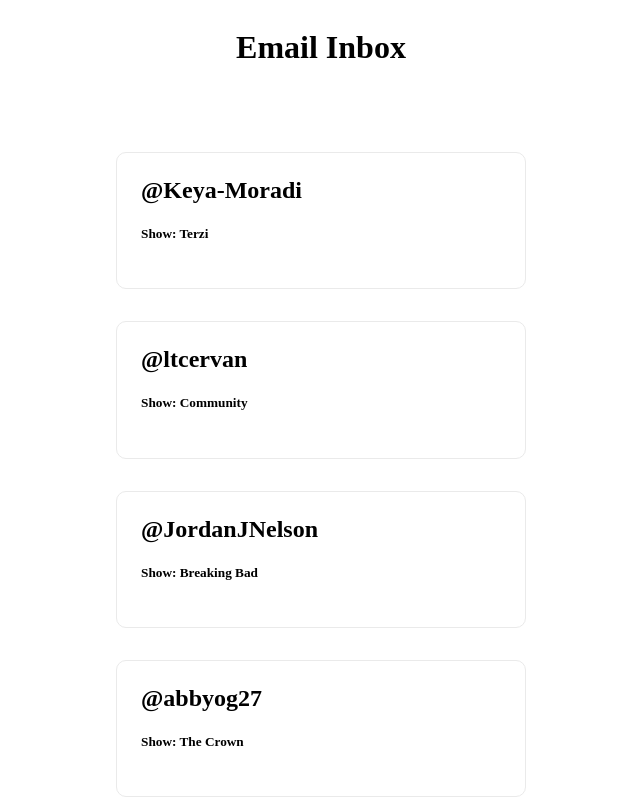
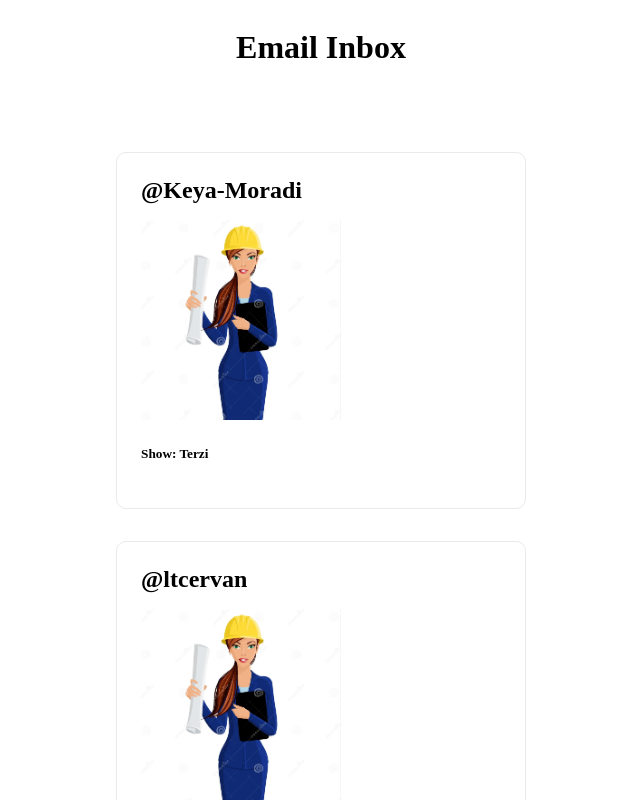
Before and after one commit to SEIRFX-822/nextjs-blog, a Next.js app: page /email/inbox in a window 1280 px wide. Shown: the top 800 px of the page, without its empty margins (319-959 px from the left). Built offline with nearby package versions, Linux system fonts and the light colour scheme.

Commit message:
feat: add images to Messages

```diff
--- a/pages/email/inbox.js
+++ b/pages/email/inbox.js
@@ -2,6 +2,7 @@ import Link from 'next/link';
 import Image from 'next/image';
 import styles from '../../styles/Inbox.module.css';
 import Message from '../message';
+import Avatar from '../avatar';
 
 // data
 const engineersArray = [
@@ -18,13 +19,13 @@ const engineersArray = [
     { username: '@mike-gustafson', message: 'Monarch Legacy of Monsters'},
     { username: '@DonEvans63', message: 'Valhalla'},
     { username: '@DGWonKanobi', message: 'Money Heist'},
-    { username: '@romebell', message: 'Peaky Blinders'},
+    { username: '@romebell', message: 'Peaky Blinders', image: 'https://ca.slack-edge.com/T0351JZQ0-U0166E8MHJT-a00fa1232131-512'},
     { username: '@avisa-ga', message: 'New Amsterdam'},
 ]
 
 export default function Inbox() {
     const displayEngineersArray = engineersArray.map((engineer, idx) => {
-        return <Message username={engineer.username} message={engineer.message} key={idx} />
+        return <Message image={<Avatar />} username={engineer.username} message={engineer.message} key={idx} />
     });
 
     return (
--- a/pages/message.js
+++ b/pages/message.js
@@ -1,9 +1,10 @@
 import styles from '../styles/Inbox.module.css';
 
-export default function Message({ username, message }) {
+export default function Message({ username, message, image }) {
     return (
         <div className={styles.card}>
             <h3>{username}</h3>
+            {image}
             <h5>Show: {message}</h5>
         </div>
     )
```
